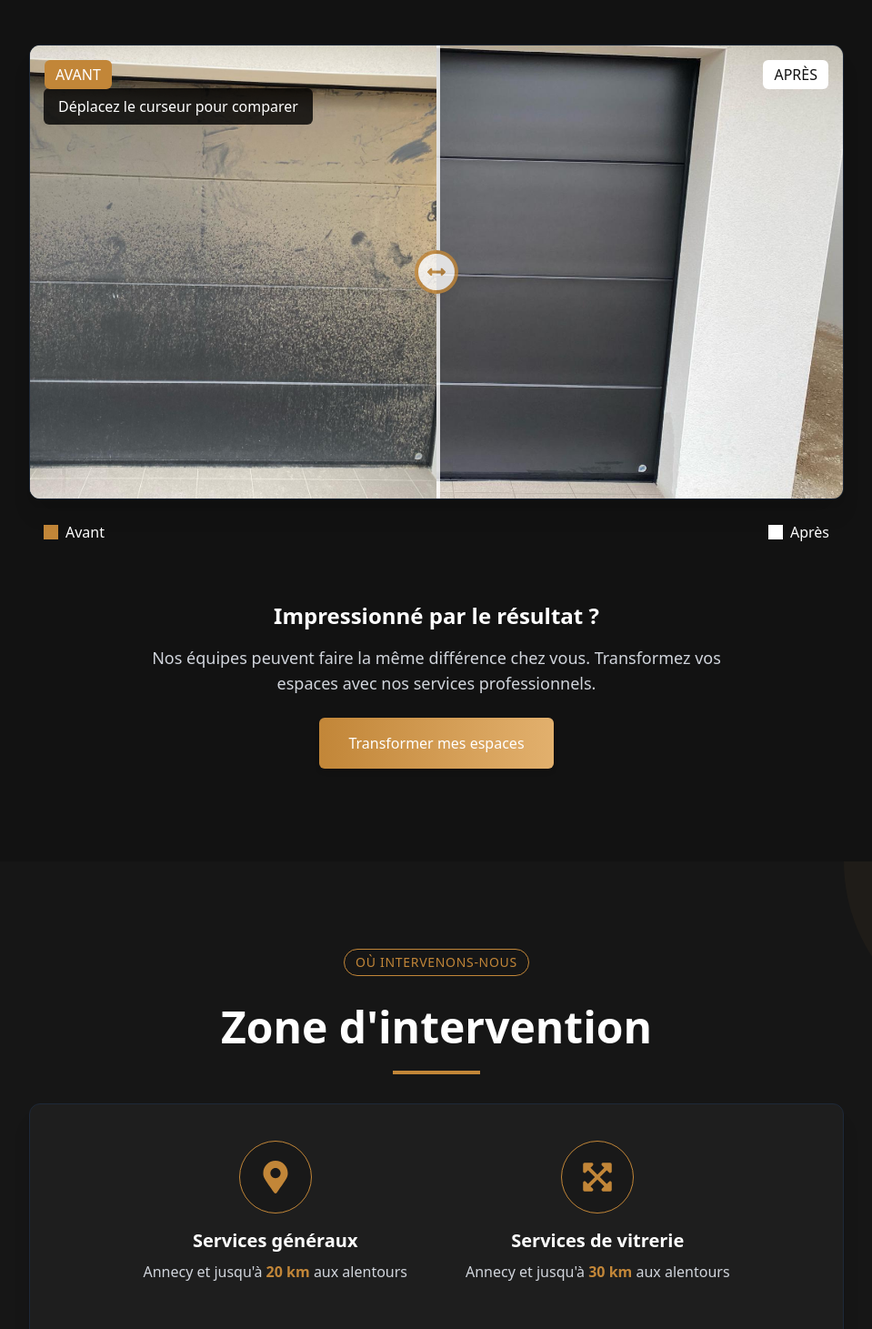
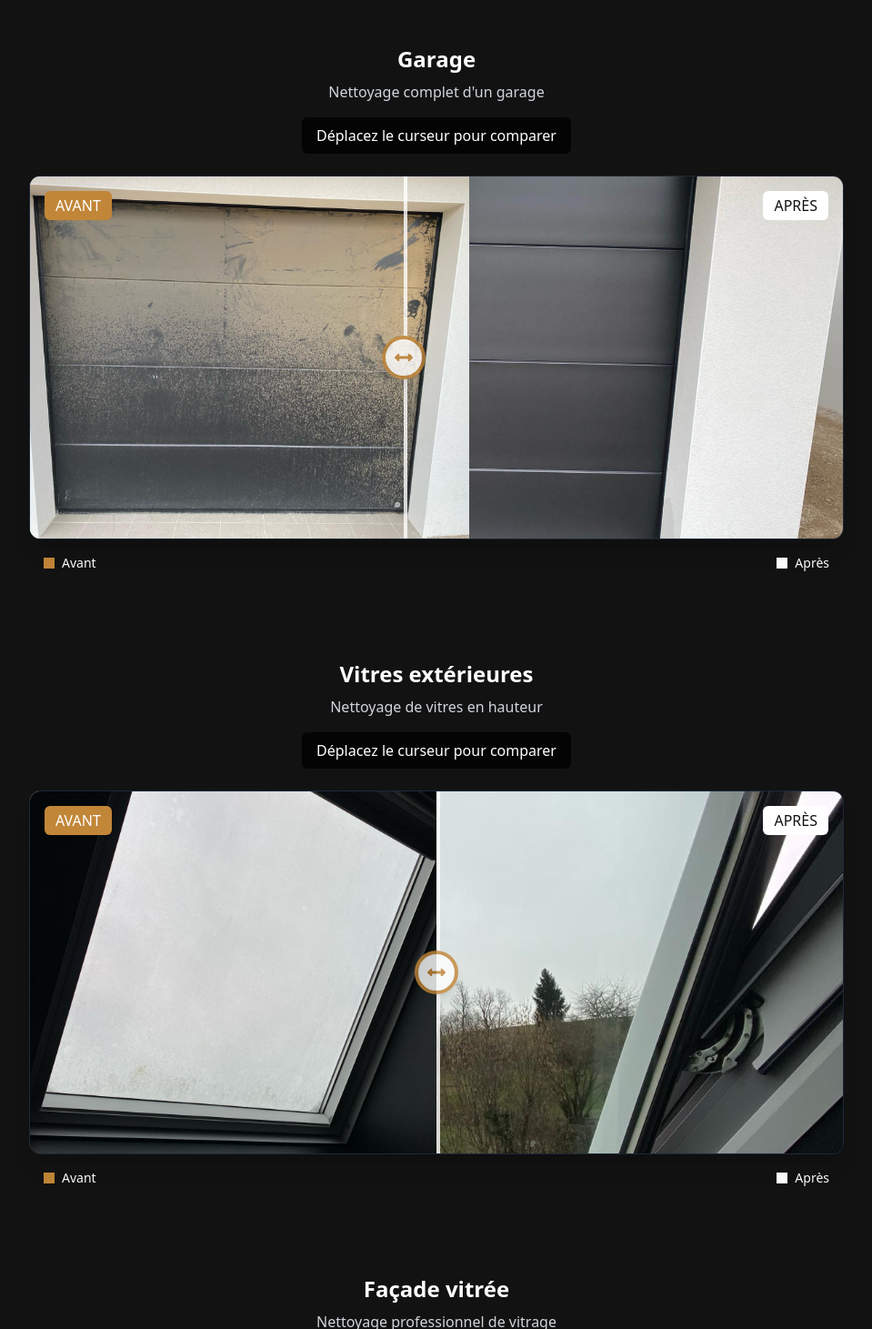
Before and after one commit to flowxt/gr-clean, a Next.js app: page / in a window 1280 px wide. Shown: the part 3969-5430 px from the top of the page at 91% size, without its empty margins (160-1119 px from the left). Built offline with nearby package versions, Linux system fonts and the light colour scheme.

Commit message:
avant apres

```diff
--- a/src/components/BeforeAfter.jsx
+++ b/src/components/BeforeAfter.jsx
@@ -5,12 +5,95 @@ import { FaArrowsAltH } from 'react-icons/fa';
 import SectionTag from './SectionTag';
 
 export default function BeforeAfter() {
+  // Définition de nos comparaisons avant/après
+  const comparisons = [
+    {
+      id: "garage",
+      title: "Garage",
+      description: "Nettoyage complet d'un garage",
+      before: "/photo/garage.jpeg",
+      after: "/photo/garage-1.jpeg"
+    },
+    {
+      id: "vitres",
+      title: "Vitres extérieures",
+      description: "Nettoyage de vitres en hauteur",
+      before: "/photo/vitre2.jpeg",
+      after: "/photo/vitre.jpeg"
+    },
+    {
+      id: "facade",
+      title: "Façade vitrée",
+      description: "Nettoyage professionnel de vitrage",
+      before: "/photo/salete1.jpeg",
+      after: "/photo/vitrage-ext-propre.jpeg"
+    }
+  ];
+
+  return (
+    <section className="py-16 md:py-24 bg-[#121212]">
+      <div className="container mx-auto px-4">
+        <SectionTag text="Résultats visibles" />
+
+        <motion.div
+          className="text-center mb-12"
+          initial={{ opacity: 0, y: 20 }}
+          whileInView={{ opacity: 1, y: 0 }}
+          transition={{ duration: 0.5 }}
+          viewport={{ once: true }}
+        >
+          <h2 className="text-3xl md:text-5xl font-bold mb-6 text-white">Avant / Après</h2>
+          <div className="w-24 h-1 bg-[#C28638] mx-auto mb-8"></div>
+          <p className="text-lg text-gray-300 max-w-3xl mx-auto">
+            Constatez par vous-même la qualité de notre travail
+          </p>
+        </motion.div>
+
+        <div className="space-y-16 md:space-y-24 max-w-4xl mx-auto">
+          {comparisons.map((comparison, index) => (
+            <BeforeAfterSlider
+              key={comparison.id}
+              title={comparison.title}
+              description={comparison.description}
+              beforeImage={comparison.before}
+              afterImage={comparison.after}
+              index={index}
+            />
+          ))}
+        </div>
+
+        {/* CTA stratégique */}
+        <motion.div
+          className="mt-16 text-center"
+          initial={{ opacity: 0, y: 20 }}
+          whileInView={{ opacity: 1, y: 0 }}
+          transition={{ duration: 0.5 }}
+          viewport={{ once: true }}
+        >
+          <h3 className="text-2xl font-bold mb-4 text-white">Impressionné par le résultat ?</h3>
+          <p className="text-lg text-gray-300 mb-6 max-w-2xl mx-auto">
+            Nos équipes peuvent faire la même différence chez vous. Transformez vos espaces avec nos services professionnels.
+          </p>
+          <a
+            href="#contact"
+            className="cta-button px-8 py-4 rounded-md text-white font-medium inline-block shadow-md"
+          >
+            Transformer mes espaces
+          </a>
+        </motion.div>
+      </div>
+    </section>
+  );
+}
+
+// Composant individuel pour chaque slider avant/après
+function BeforeAfterSlider({ title, description, beforeImage, afterImage, index }) {
   const [sliderPosition, setSliderPosition] = useState(50);
   const [isDragging, setIsDragging] = useState(false);
   const containerRef = useRef(null);
   const sliderRef = useRef(null);
 
-  // Fonction améliorée pour gérer le déplacement de la souris
+  // Fonction pour gérer le déplacement de la souris
   const handleMove = (e) => {
     if (!containerRef.current || !isDragging) return;
 
@@ -23,7 +106,7 @@ export default function BeforeAfter() {
     setSliderPosition(position);
   };
 
-  // Fonction améliorée pour gérer le déplacement tactile
+  // Fonction pour gérer le déplacement tactile
   const handleTouchMove = (e) => {
     if (!containerRef.current || !isDragging || !e.touches[0]) return;
 
@@ -70,7 +153,7 @@ export default function BeforeAfter() {
     }
   };
 
-  // Mise en place des écouteurs d'événements avec des options pour éviter les problèmes
+  // Mise en place des écouteurs d'événements
   useEffect(() => {
     document.addEventListener('mouseup', stopDragging, { passive: false });
     document.addEventListener('touchend', stopDragging, { passive: false });
@@ -96,8 +179,10 @@ export default function BeforeAfter() {
     };
   }, [isDragging]);
 
-  // Animation pour rendre le curseur plus interactif
-  const animateSlider = () => {
+  // Animation du curseur au chargement pour le premier slider seulement
+  useEffect(() => {
+    if (index === 0) {
+      const timer = setTimeout(() => {
         if (!isDragging && Math.abs(sliderPosition - 50) < 2) {
           const interval = setInterval(() => {
             setSliderPosition(prev => {
@@ -131,51 +216,37 @@ export default function BeforeAfter() {
             });
           }, 16);
         }
-  };
+      }, 1000);
 
-  // Exécuter l'animation au chargement
-  useEffect(() => {
-    const timer = setTimeout(animateSlider, 1000);
       return () => clearTimeout(timer);
-  }, []);
+    }
+  }, [index, isDragging, sliderPosition]);
 
   return (
-    <section className="py-16 md:py-24 bg-[#121212]">
-      <div className="container mx-auto px-4">
-        <SectionTag text="Résultats visibles" />
-
     <motion.div
-          className="text-center mb-12"
+      className="w-full"
       initial={{ opacity: 0, y: 20 }}
       whileInView={{ opacity: 1, y: 0 }}
-          transition={{ duration: 0.5 }}
-          viewport={{ once: true }}
+      transition={{ duration: 0.8, delay: index * 0.1 }}
+      viewport={{ once: true, margin: "-100px" }}
     >
-          <h2 className="text-3xl md:text-5xl font-bold mb-6 text-white">Avant / Après</h2>
-          <div className="w-24 h-1 bg-[#C28638] mx-auto mb-8"></div>
-          <p className="text-lg text-gray-300 max-w-3xl mx-auto">
-            Constatez par vous-même la qualité de notre travail
+      <div className="mb-6">
+        <h3 className="text-2xl font-bold text-white text-center mb-2">
+          {title}
+        </h3>
+        <p className="text-center text-gray-300 mb-4">
+          {description}
         </p>
-        </motion.div>
-
-        <motion.div
-          className="max-w-4xl mx-auto"
-          initial={{ opacity: 0 }}
-          whileInView={{ opacity: 1 }}
-          transition={{ duration: 0.8 }}
-          viewport={{ once: true }}
-        >
-          <div className="relative mb-6">
-            <div
-              className="absolute top-12 left-4 bg-black/80 text-white py-2 px-4 rounded-md z-20 font-medium"
-            >
+        <div className="text-center mb-4">
+          <span className="inline-block bg-black/80 text-white py-2 px-4 rounded-md font-medium">
             Déplacez le curseur pour comparer
+          </span>
         </div>
       </div>
 
       <div
         ref={containerRef}
-            className={`relative h-[300px] md:h-[500px] rounded-xl overflow-hidden shadow-xl border border-gray-800 ${isDragging ? 'cursor-grabbing' : 'cursor-ew-resize'}`}
+        className={`relative h-[300px] sm:h-[350px] md:h-[400px] rounded-xl overflow-hidden shadow-xl border border-gray-800 ${isDragging ? 'cursor-grabbing' : 'cursor-ew-resize'}`}
         onMouseDown={startDragging}
         onTouchStart={startDragging}
         onClick={handleContainerClick}
@@ -201,11 +272,11 @@ export default function BeforeAfter() {
         {/* Image "après" (nettoyée) en arrière-plan */}
         <div className="absolute inset-0 w-full h-full">
           <Image
-                src="/photo/garage-1.jpeg"
+            src={afterImage}
             alt="Après nettoyage"
             fill
             style={{ objectFit: 'cover' }}
-                priority
+            priority={index === 0}
             sizes="(max-width: 768px) 100vw, 800px"
             quality={90}
           />
@@ -217,11 +288,11 @@ export default function BeforeAfter() {
           style={{ width: `${100 - sliderPosition}%`, right: 0 }}
         >
           <Image
-                src="/photo/garage.jpeg"
+            src={beforeImage}
             alt="Avant nettoyage"
             fill
             style={{ objectFit: 'cover' }}
-                priority
+            priority={index === 0}
             sizes="(max-width: 768px) 100vw, 800px"
             quality={90}
           />
@@ -250,38 +321,16 @@ export default function BeforeAfter() {
         </div>
       </div>
 
-          <div className="flex justify-between mt-6 text-white px-4 font-medium">
+      <div className="flex justify-between mt-4 text-white px-4 font-medium">
         <div className="flex items-center gap-2">
-              <div className="w-4 h-4 bg-[#C28638]"></div>
-              <span>Avant</span>
+          <div className="w-3 h-3 bg-[#C28638]"></div>
+          <span className="text-sm">Avant</span>
         </div>
         <div className="flex items-center gap-2">
-              <div className="w-4 h-4 bg-white"></div>
-              <span>Après</span>
+          <div className="w-3 h-3 bg-white"></div>
+          <span className="text-sm">Après</span>
         </div>
       </div>
     </motion.div>
-
-        {/* CTA stratégique */}
-        <motion.div
-          className="mt-16 text-center"
-          initial={{ opacity: 0, y: 20 }}
-          whileInView={{ opacity: 1, y: 0 }}
-          transition={{ duration: 0.5 }}
-          viewport={{ once: true }}
-        >
-          <h3 className="text-2xl font-bold mb-4 text-white">Impressionné par le résultat ?</h3>
-          <p className="text-lg text-gray-300 mb-6 max-w-2xl mx-auto">
-            Nos équipes peuvent faire la même différence chez vous. Transformez vos espaces avec nos services professionnels.
-          </p>
-          <a
-            href="#contact"
-            className="cta-button px-8 py-4 rounded-md text-white font-medium inline-block shadow-md"
-          >
-            Transformer mes espaces
-          </a>
-        </motion.div>
-      </div>
-    </section>
   );
 }
--- a/src/components/Gallery.jsx
+++ b/src/components/Gallery.jsx
@@ -23,8 +23,7 @@ export default function Gallery() {
     { src: '/photo/vitre-int1.jpeg', alt: 'Vitre intérieure' },
     { src: '/photo/garage-propre.jpeg', alt: 'Garage propre' },
     { src: '/photo/garage-propre2.jpeg', alt: 'Garage nettoyé' },
-    { src: '/photo/garage-1.jpeg', alt: 'Nettoyage garage' },
-    { src: '/photo/garage.jpeg', alt: 'Garage' },
+    { src: '/photo/garage-1.jpeg', alt: 'Nettoyage porte de garage' },
     { src: '/photo/mur-vitre.jpeg', alt: 'Mur vitré' },
     { src: '/photo/vitre-interieur.jpeg', alt: 'Vitre intérieure' },
   ];
```
Lines whose indentation alone changed are shown as unchanged.
